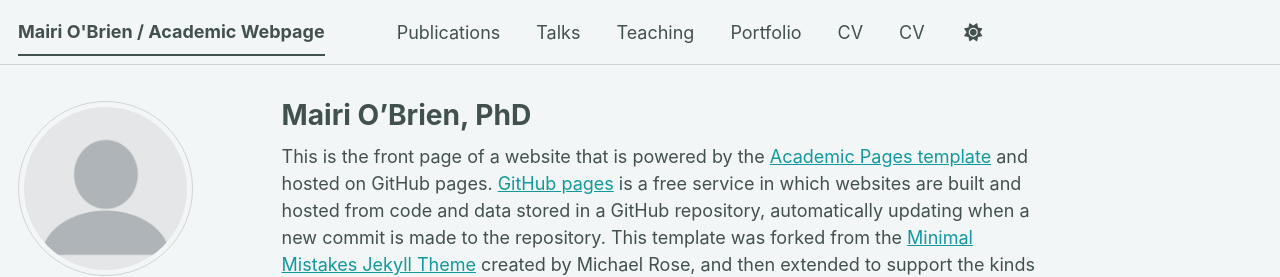
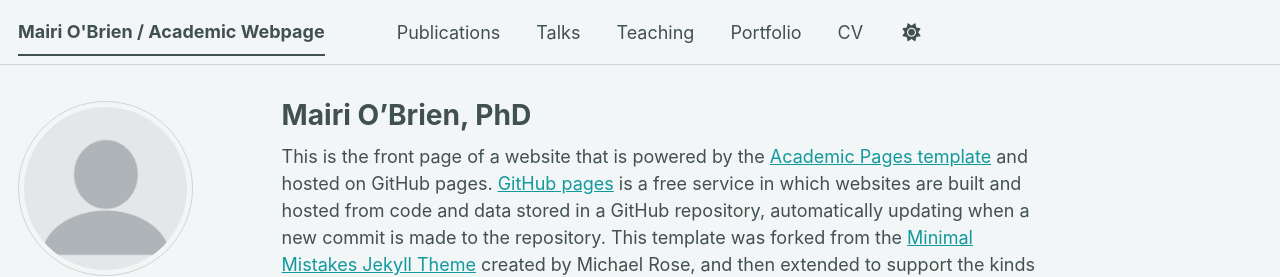
Before and after one commit to mairiobrien/mairiobrien.github.io, a Jekyll site: the page built from _pages/about.md, in a window 1280 px wide. Shown: the top 277 px of the page. Built offline with Jekyll 4.4.1, drawn with Linux system fonts in a browser that asks for light colours; some web fonts are replaced; a script bundle is joined from its source files by our own code; library files that are not in the unit come from our copies.

```diff
--- a/_data/navigation.yml
+++ b/_data/navigation.yml
@@ -23,8 +23,5 @@ main:
   - title: "CV"
     url: /cv/
 
-  - title: "CV"
-    url: /cv-json/
-
   # - title: "Guide"
   #   url: /markdown/
```
